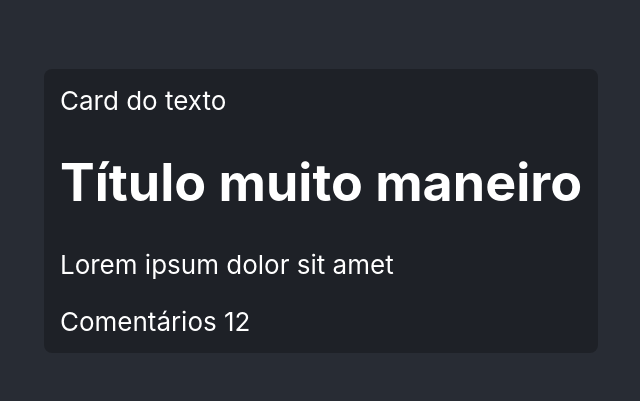
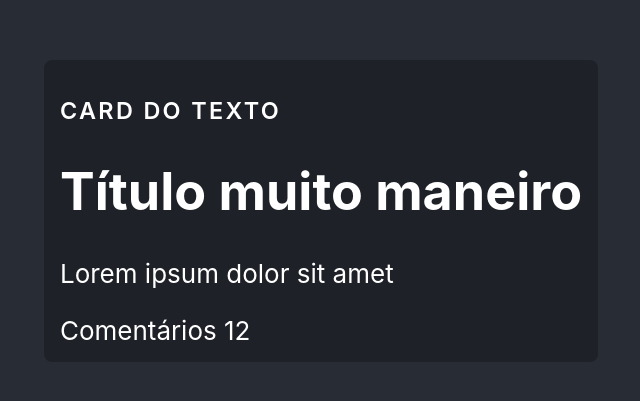
Before and after one commit to JotaPrimo/erjs, a React (Create React App) app: page / in a window 1280 px wide. Shown: the part 189-590 px from the top of the page, without its empty margins (319-959 px from the left). Built offline with nearby package versions, Linux system fonts and the light colour scheme.

Commit message:
estilizando componentes

```diff
--- a/package.json
+++ b/package.json
@@ -13,6 +13,7 @@
     "react": "^18.3.1",
     "react-dom": "^18.3.1",
     "react-scripts": "5.0.1",
+    "styled-components": "^6.1.12",
     "typescript": "^4.9.5",
     "web-vitals": "^2.1.4"
   },
@@ -39,5 +40,8 @@
       "last 1 firefox version",
       "last 1 safari version"
     ]
+  },
+  "devDependencies": {
+    "@types/styled-components": "^5.1.34"
   }
 }
--- a/src/components/Card.tsx
+++ b/src/components/Card.tsx
@@ -1,6 +1,5 @@
 import { PropsWithChildren } from "react";
-
-import './Card.css'
+import * as C from './Cars.styles';
 
 type CardProps = PropsWithChildren<{
     title: string,
@@ -11,12 +10,11 @@
     console.log(props.children);
 
     return (
-        <div
-            className={`Card ${props.align} || center`}>
-            <div>
+        <C.Wrapper align={props.align || "center"}>
+            <C.Title>
                 {props.title}
-            </div>
+            </C.Title>
             {props.children}
-        </div>
+        </C.Wrapper>
     )
 }
--- /dev/null
+++ b/src/components/Cars.styles.ts
@@ -0,0 +1,15 @@
+import styled from "styled-components";
+
+export const Wrapper = styled.div<{ align: 'left' | 'center' | 'right' }>`
+  background-color: rgba(0,0,0,.25);
+  border-radius: 8px;
+  padding: 16px;
+  text-align: ${props => props.align};
+`
+
+export const Title = styled.h2`
+    font-size: 0.9em;
+  text-transform: uppercase;
+  letter-spacing: 0.1em;
+  font-weight: 600;
+`
```
Also changed, not shown: 1 other file (tests, documents, lock files or other folders).
